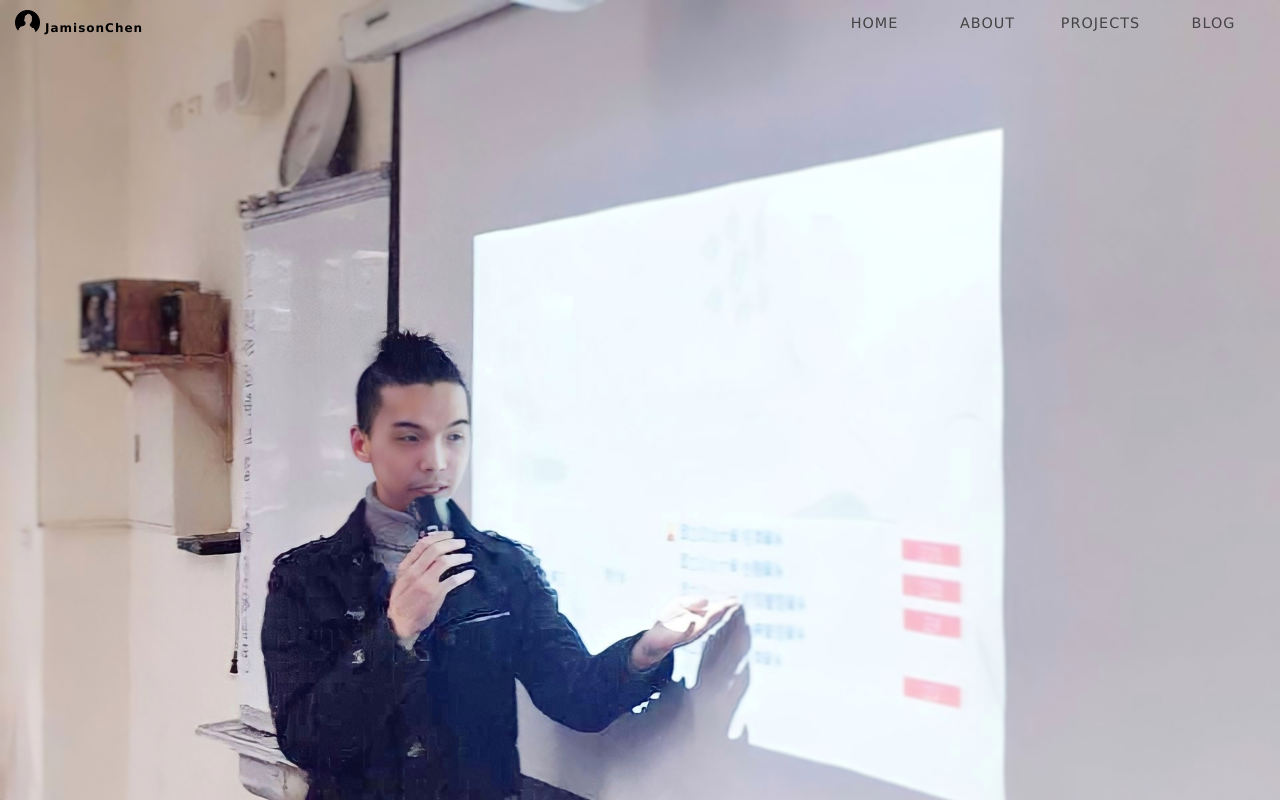
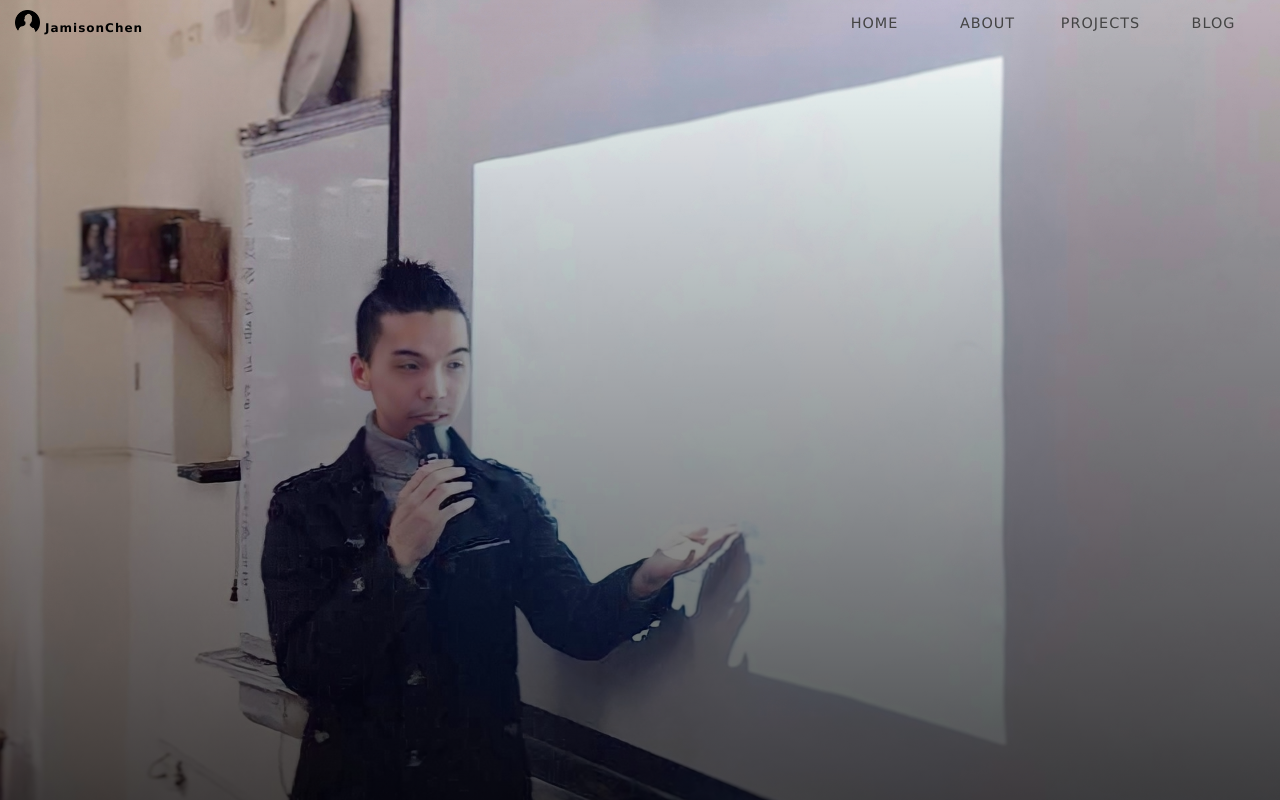
Before and after one commit to bingyangchen/bingyangchen.github.io, a React (Create React App) app: page / in a window 1280 px wide. Shown: the top 800 px of the page. Built offline with nearby package versions, Linux system fonts and the light colour scheme.

Commit message:
Building Home...

```diff
--- a/src/components/Header/Header.module.scss
+++ b/src/components/Header/Header.module.scss
@@ -27,6 +27,12 @@
             width: 103px;
             font-size: 0.9 * _.$base-font-size;
             font-family: Verdana, Geneva, Tahoma, sans-serif;
+            transition-duration: 150ms;
+            @media (hover: hover) {
+                &:hover {
+                    color: _.$black;
+                }
+            }
         }
     }
     .list_button_outer {
--- a/src/components/MainFunctionBar/MainFunctionBar.module.scss
+++ b/src/components/MainFunctionBar/MainFunctionBar.module.scss
@@ -3,7 +3,7 @@
 .main {
     position: fixed;
     top: 0;
-    left: 0;
+    right: 0;
     display: flex;
     flex-direction: column;
     height: 100%;
@@ -11,7 +11,7 @@
     background-color: _.$white;
     overflow-y: auto;
     border-right: 0.5px solid _.$light-gray;
-    transform: translateX(-100%);
+    transform: translateX(100%);
     transition-duration: 300ms;
     z-index: 4;
     &.active {
--- a/src/components/MainFunctionTab/MainFunctionTab.tsx
+++ b/src/components/MainFunctionTab/MainFunctionTab.tsx
@@ -1,7 +1,7 @@
 import styles from "./MainFunctionTab.module.scss";
 
 import React, { MouseEventHandler } from "react";
-import { NavLink } from "react-router-dom";
+import { Link } from "react-router-dom";
 
 interface PropsInterface {
     tab_icon?: any;
@@ -23,18 +23,14 @@
     }
     public render(): React.ReactNode {
         return (
-            <NavLink
+            <Link
                 to={this.props.to}
-                className={({ isActive }) => {
-                    let className: string = styles.tab + " ";
-                    className += isActive ? styles.active : undefined;
-                    return className;
-                }}
+                className={styles.tab}
                 onClick={this.props.onClick}
             >
                 <div className={styles.icon_outer}> {this.props.tab_icon}</div>
                 {this.props.tab_name}
-            </NavLink>
+            </Link>
         );
     }
 }
--- a/src/index.scss
+++ b/src/index.scss
@@ -17,6 +17,7 @@
 *,
 *:before,
 *:after {
+    scroll-behavior: smooth;
     box-sizing: border-box;
     user-select: none;
     letter-spacing: _.$base-letter-spacing;
--- a/src/pages/Main/Home/Home.module.scss
+++ b/src/pages/Main/Home/Home.module.scss
@@ -4,9 +4,27 @@
     display: flex;
     flex-direction: column;
     width: 100%;
-    background-color: _.$white;
-    background-image: url("../../../assets/cover.jpeg");
-    background-size: contain;
-    background-repeat: no-repeat;
-    min-height: 200vh;
+    .section {
+        min-height: 100vh;
+    }
+    & > .home {
+        position: relative;
+        height: 100vh;
+        background-image: url("../../../assets/cover.jpeg");
+        background-size: cover;
+        background-repeat: no-repeat;
+        background-position: 45% 0;
+        &::before {
+            content: "";
+            position: absolute;
+            top: 0;
+            width: 100%;
+            height: 100%;
+            background: linear-gradient(
+                to bottom,
+                transparent 0%,
+                rgba(0, 0, 0, 0.7) 100%
+            );
+        }
+    }
 }
--- a/src/pages/Main/Home/Home.tsx
+++ b/src/pages/Main/Home/Home.tsx
@@ -10,13 +10,36 @@
 
 class Home extends React.Component<PropsInterface, StateInterface> {
     public state: StateInterface;
+    private cover_ref: React.RefObject<HTMLDivElement>;
     public constructor(props: PropsInterface) {
         super(props);
         this.state = {};
+        this.cover_ref = React.createRef();
     }
-    public componentDidMount(): void {}
+    public componentDidMount(): void {
+        window.addEventListener("scroll", () => {
+            let target = this.cover_ref.current!;
+            let h = target.getBoundingClientRect().height;
+            let bottom = target.getBoundingClientRect().bottom;
+            target.style.backgroundPosition = `45% ${Math.abs(
+                0.5 * (bottom - h)
+            )}px`;
+        });
+    }
     public render(): React.ReactNode {
-        return <div className={styles.main}></div>;
+        return (
+            <div className={styles.main}>
+                <div
+                    id="home"
+                    className={styles.home + " " + styles.section}
+                    ref={this.cover_ref}
+                ></div>
+                <div
+                    id="about"
+                    className={styles.about + " " + styles.section}
+                ></div>
+            </div>
+        );
     }
 }
 
```
Also changed, not shown: src/components/Header/Header.tsx (+4 -4 lines), src/assets/cover.jpeg.
